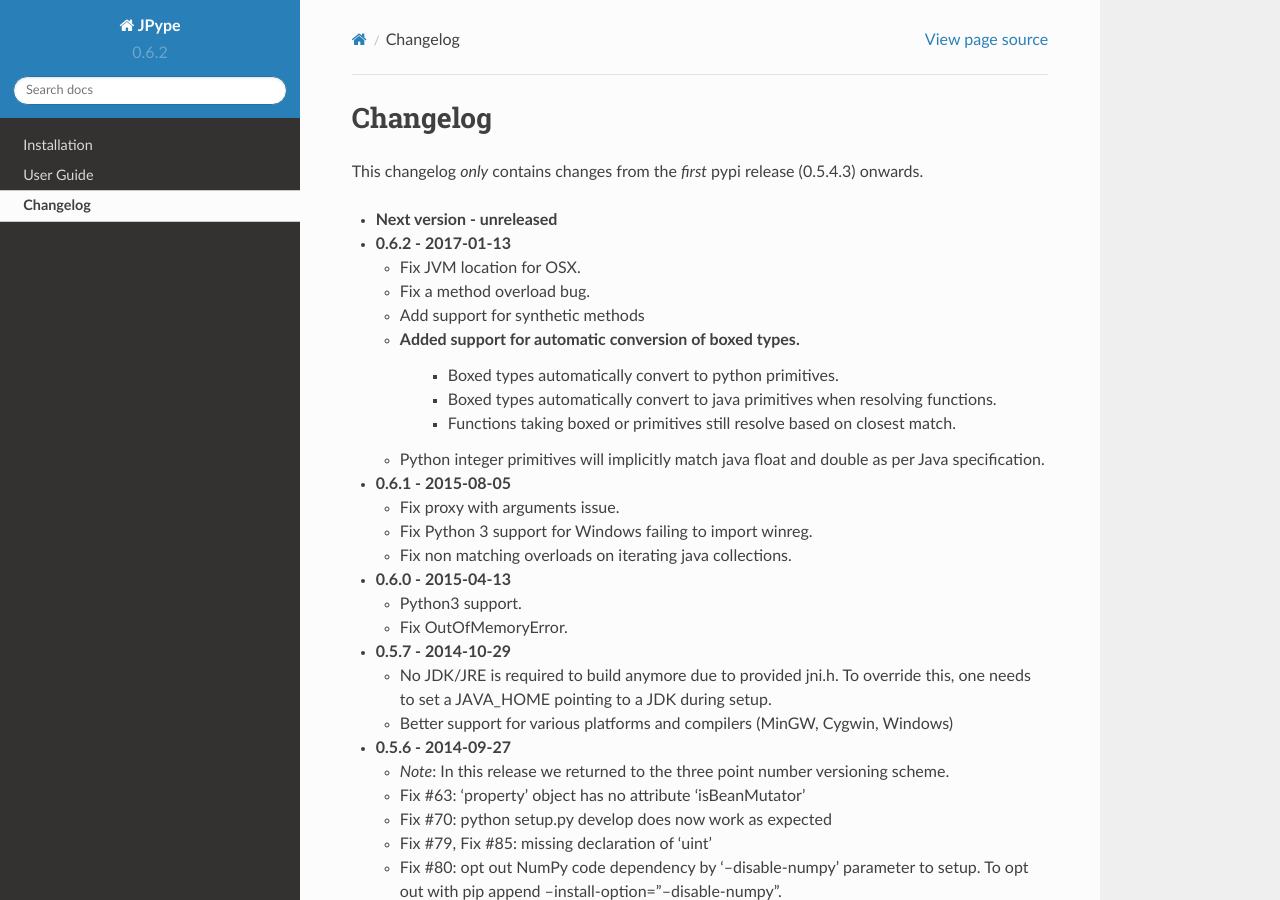
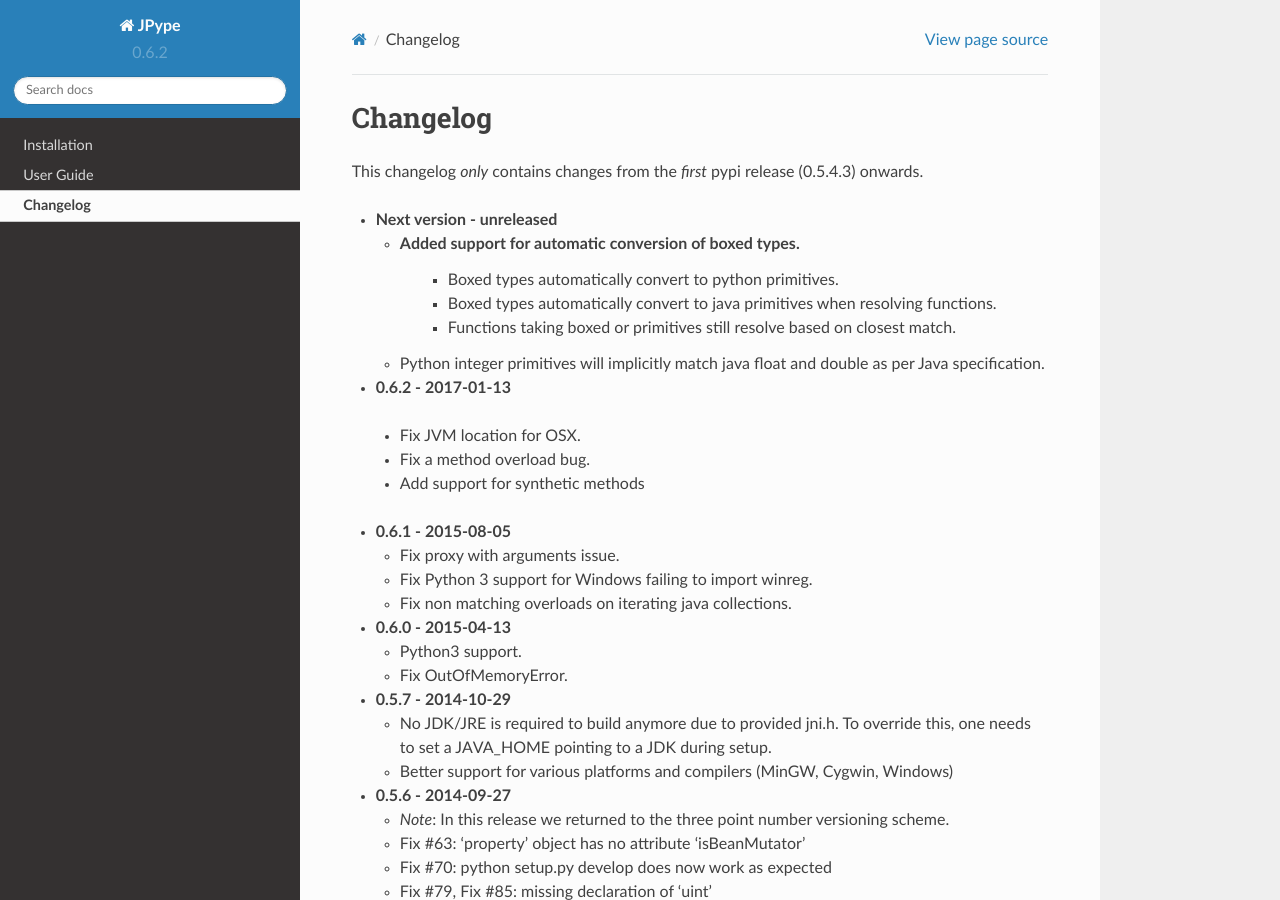
Before and after one commit to jpype-project/jpype, a Sphinx documentation site: the page built from doc/CHANGELOG.rst, in a window 1280 px wide and 900 px high. Built offline with Sphinx 7.4.7 and the Read the Docs theme 2.0.0, drawn with Linux system fonts in a browser that asks for light colours; the version number is read from the project's files by our own code.

Commit message:
Moved to upcomming.  My bad.

```diff
--- a/doc/CHANGELOG.rst
+++ b/doc/CHANGELOG.rst
@@ -4,24 +4,25 @@
 This changelog *only* contains changes from the *first* pypi release (0.5.4.3) onwards.
 
 - **Next version - unreleased**
-- **0.6.2 - 2017-01-13**
+
+  - Added support for automatic conversion of boxed types.
+     - Boxed types automatically convert to python primitives.
+     - Boxed types automatically convert to java primitives when resolving functions.
+     - Functions taking boxed or primitives still resolve based on closest match.
+
+  - Python integer primitives will implicitly match java float and double as per
+    Java specification.
+
+-  **0.6.2 - 2017-01-13**
 
   - Fix JVM location for OSX.
   - Fix a method overload bug.
   - Add support for synthetic methods
-  - Added support for automatic conversion of boxed types.
-     - Boxed types automatically convert to python primitives.
-     - Boxed types automatically convert to java primitives when resolving functions.
-     - Functions taking boxed or primitives still resolve based on closest match.
-  - Python integer primitives will implicitly match java float and double as per
-    Java specification.
 
 - **0.6.1 - 2015-08-05**
 
   - Fix proxy with arguments issue.
-
   - Fix Python 3 support for Windows failing to import winreg.
-
   - Fix non matching overloads on iterating java collections.
 
 - **0.6.0 - 2015-04-13**
```
